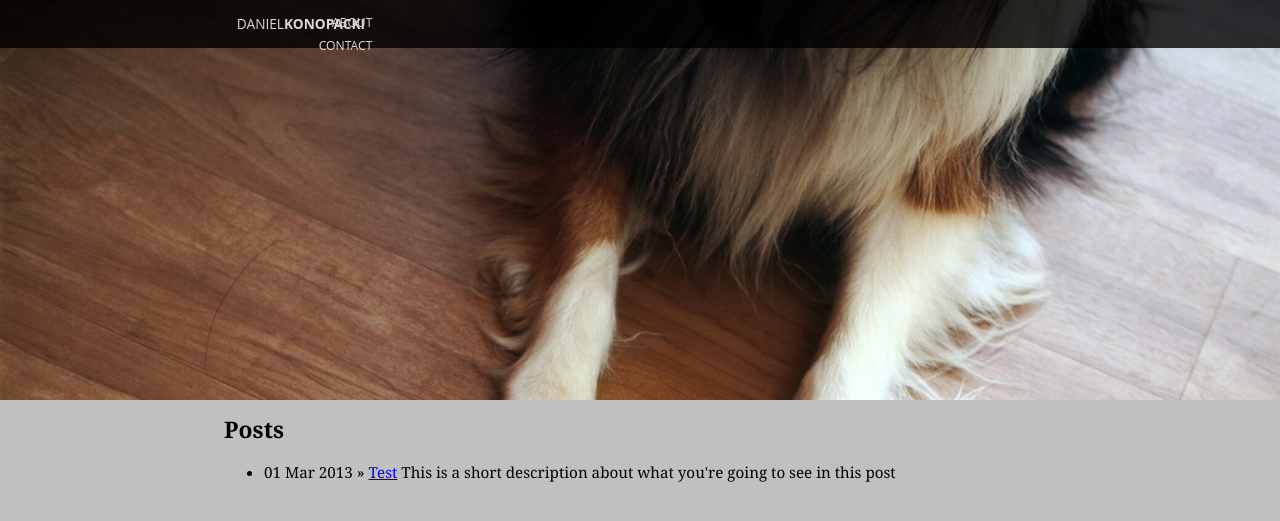
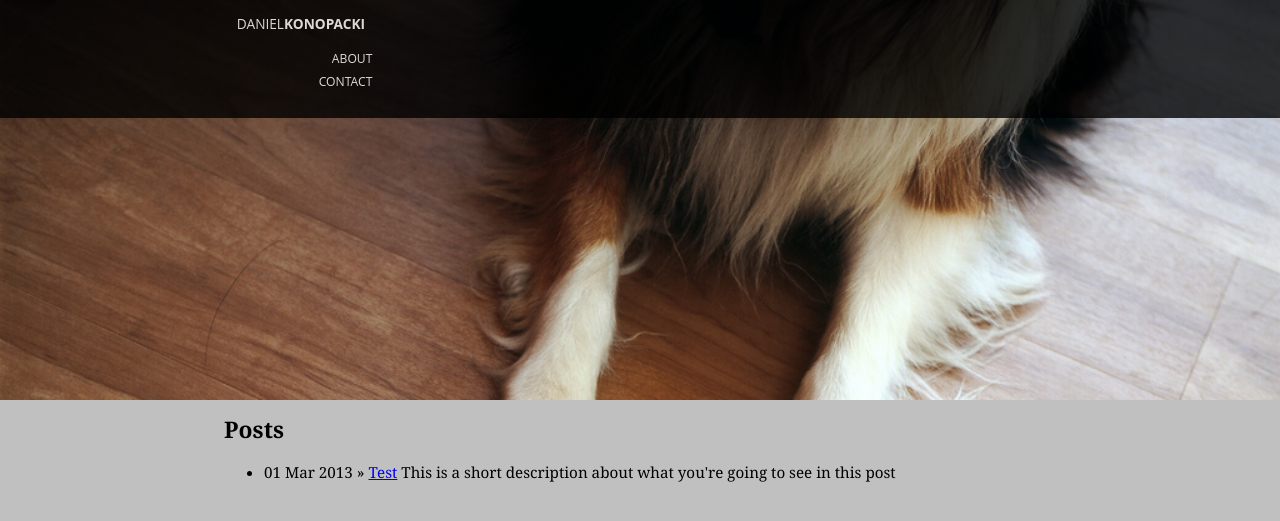
Before and after one commit to danielkonopacki/danielkonopacki.github.com, a Jekyll site: the page built from index.html, in a window 1280 px wide. Shown: the top 521 px of the page. Built offline with Jekyll 4.4.1, drawn with Linux system fonts in a browser that asks for light colours; Markdown is read by kramdown in place of the engine named in the settings.

Commit message:
CSS updates

```diff
--- a/css/layout.css
+++ b/css/layout.css
@@ -20,8 +20,7 @@ html, body {
 }
 
 #header section {
-  position: absolute;
-  top: 0;
+  float: left;
 }
 
 .background {
@@ -29,6 +28,7 @@ html, body {
   background-size: cover;
   width: 100%;
   height: 400px;
+  clear: both;
 }
 
 .content-container {
```
Also changed, not shown: 1 other file.
